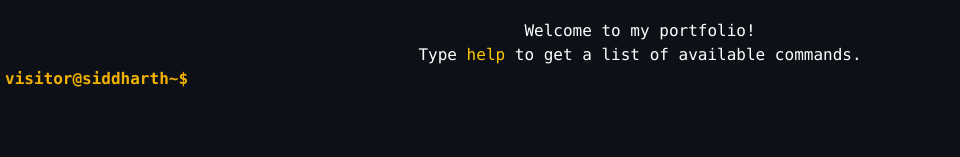
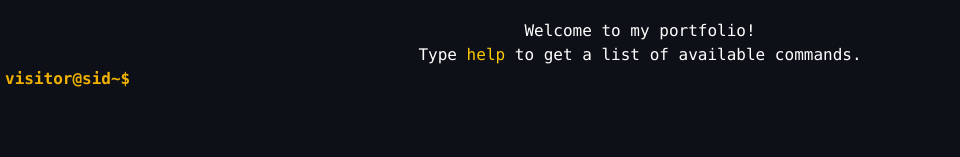
Before and after one commit to sbharth1/portfolio, a Next.js app: page / in a window 1280 px wide. Shown: the part 141-298 px from the top of the page, without its empty margins (0-960 px from the left). Built offline with nearby package versions, Linux system fonts and the light colour scheme.

Commit message:
fix:output

```diff
--- a/components/Command.tsx
+++ b/components/Command.tsx
@@ -2,7 +2,6 @@
 
 import { ReactNode, useRef, useState } from "react";
 import { commands } from "@/utils/command";
-import { div } from "framer-motion/client";
 
 type HistoryItem = {
   command: string;
@@ -15,7 +14,7 @@ export default function Command() {
   const inputRef = useRef<HTMLInputElement>(null);
 
   const handleCommand = (e: React.KeyboardEvent<HTMLInputElement>) => {
-    if (e.key === "enter") {
+    if (e.key === "Enter") {
       const cmd = input.trim().toLocaleLowerCase();
 
       if (cmd === "clear") {
@@ -38,10 +37,16 @@ export default function Command() {
           {history.map((item, i) => (
             <div key={i}>
               <div className="flex flex-row mb-0.5">
-                <div className="text-yellow-500 font-bold">
-                  visitor@siddharth~$
+                <div
+                  className="text-yellow-500 font-bold"
+                  style={{ paddingLeft: "5px" }}
+                >
+                  visitor@sid~$
                 </div>
-                <div className="ml-2 font-mono text-[#c9d1d9]">
+                <div
+                  style={{ paddingLeft: "10px" }}
+                  className="ml-2 font-mono text-[#c9d1d9]"
+                >
                   {item.command}
                 </div>
               </div>
@@ -52,16 +57,22 @@ export default function Command() {
           ))}
         </div>
         <div className="flex flex-row relative">
-          <div className="text-yellow-500 font-bold"style={{paddingLeft:"5px"}}>visitor@siddharth~$</div>
+          <div
+            className="text-yellow-500 font-bold"
+            style={{ paddingLeft: "5px" }}
+          >
+            visitor@sid~$
+          </div>
           <div className="relative flex-1">
             <input
               className="bg-transparent outline-none border-none font-mono text-[#c9d1d9] w-full"
-              style={{paddingLeft:"10px"}}
+              style={{ paddingLeft: "10px" }}
               type="text"
               ref={inputRef}
               value={input}
               onChange={(e) => setInput(e.target.value)}
               autoFocus
+              onKeyDown={handleCommand}
             />
           </div>
         </div>
```
